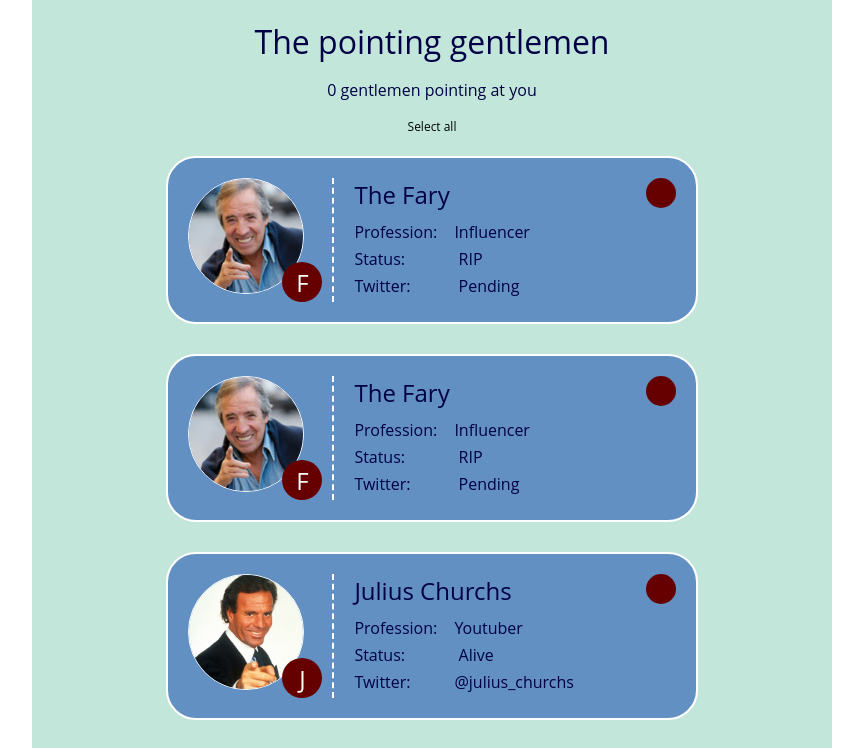
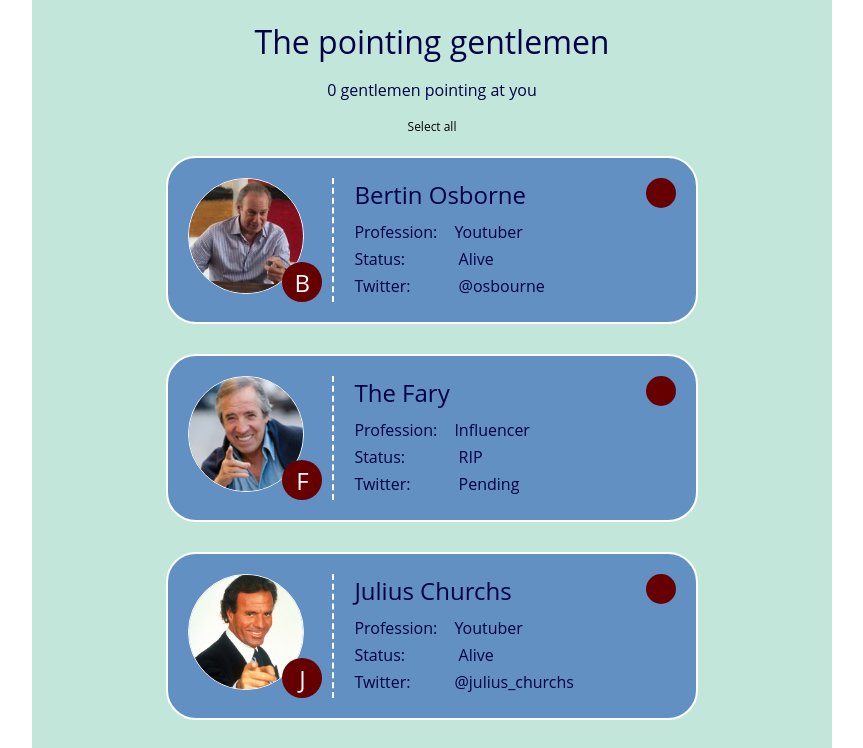
Before and after one commit to rtrepis/202207-w4ch1-ramon-trepat, a React (Create React App) app: page / in a window 1280 px wide. Shown: the top 748 px of the page, without its empty margins (208-1071 px from the left). Built offline with nearby package versions, Linux system fonts and the light colour scheme.

Commit message:
add in class Card interface Man and object man1

```diff
--- a/src/components/App/App.tsx
+++ b/src/components/App/App.tsx
@@ -1,8 +1,7 @@
 import React from "react";
 import Card from "../Card/Card";
 import "./App.css";
-
-function App() {
+const App = () => {
   return (
     <div className="container">
       <header className="main-header">
@@ -103,6 +102,6 @@ function App() {
       </main>
     </div>
   );
-}
+};
 
 export default App;
--- a/src/components/Card/Card.tsx
+++ b/src/components/Card/Card.tsx
@@ -1,26 +1,51 @@
+import { Key } from "react";
+
+interface Man {
+  id: Key;
+  name: string;
+  status: string;
+  profession: string;
+  twitter: string;
+  picture: string;
+  alternativeText: string;
+  selected: boolean;
+}
+
 const Card = (): JSX.Element => {
+  const man1: Man = {
+    id: 1,
+    name: "Bertin Osborne",
+    status: "Alive",
+    profession: "Youtuber",
+    twitter: "@osbourne",
+    picture: "bertin.jpg",
+    alternativeText: "Osbourne pointing at you",
+    selected: true,
+  };
+
   return (
     <li className="gentleman">
       <div className="gentleman__avatar-container">
         <img
           className="gentleman__avatar"
-          src="img/fary.jpg"
-          alt="The Fary pointing at you"
+          src={`img/${man1.picture}`}
+          alt={man1.alternativeText}
         />
-        <span className="gentleman__initial">F</span>
+        <span className="gentleman__initial">{man1.name[0]}</span>
       </div>
       <div className="gentleman__data-container">
-        <h2 className="gentleman__name">The Fary</h2>
+        <h2 className="gentleman__name">{man1.name}</h2>
         <ul className="gentleman__data-list">
           <li className="gentleman__data">
             <span className="gentleman__data-label">Profession:</span>
-            Influencer
+            {man1.profession}
           </li>
           <li className="gentleman__data">
-            <span className="gentleman__data-label">Status:</span> RIP
+            <span className="gentleman__data-label">Status:</span> {man1.status}
           </li>
           <li className="gentleman__data">
-            <span className="gentleman__data-label">Twitter:</span> Pending
+            <span className="gentleman__data-label">Twitter:</span>{" "}
+            {man1.twitter}
           </li>
         </ul>
       </div>
```
